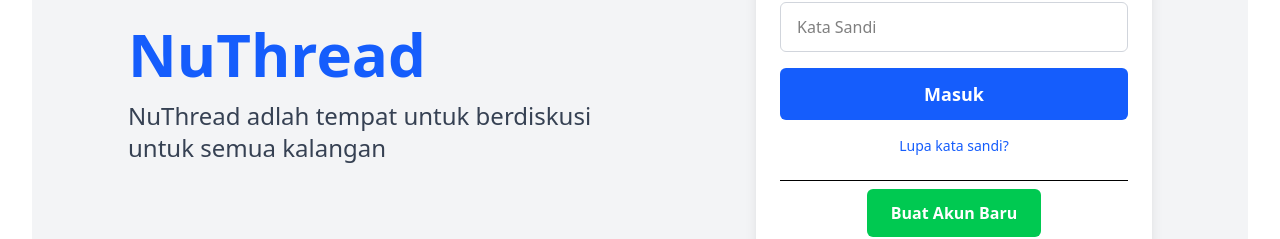
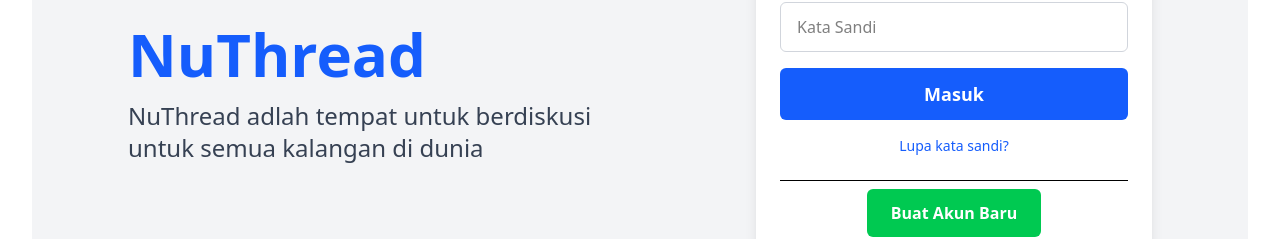
Before and after one commit to IbnuTopanAdib/threads-app, a React (Vite) app: page /login in a window 1280 px wide. Shown: the part 338-577 px from the top of the page. Built offline with nearby package versions, Linux system fonts and the light colour scheme; no server answers.

Commit message:
make test success

```diff
--- a/src/components/Branding.jsx
+++ b/src/components/Branding.jsx
@@ -5,7 +5,7 @@ const Branding = () => {
     <div className="md:w-1/2 text-left">
       <h1 className="text-blue-600 text-6xl font-bold mb-4">NuThread</h1>
       <p className="text-2xl text-gray-700">
-                NuThread adlah tempat untuk berdiskusi untuk semua kalangan
+                NuThread adlah tempat untuk berdiskusi untuk semua kalangan di dunia
       </p>
     </div>
   );
--- a/src/components/InputComment.jsx
+++ b/src/components/InputComment.jsx
@@ -23,7 +23,7 @@ const InputComment = ({ threadId }) => {
     <form onSubmit={handleSubmitComment}>
       <TextArea
         name="comment"
-        label="Tulis komentarmu di sini.."
+        label="Tulis komentarmu di sini..."
         required
         value={comment}
         onChange={handleCommentChange}
```
